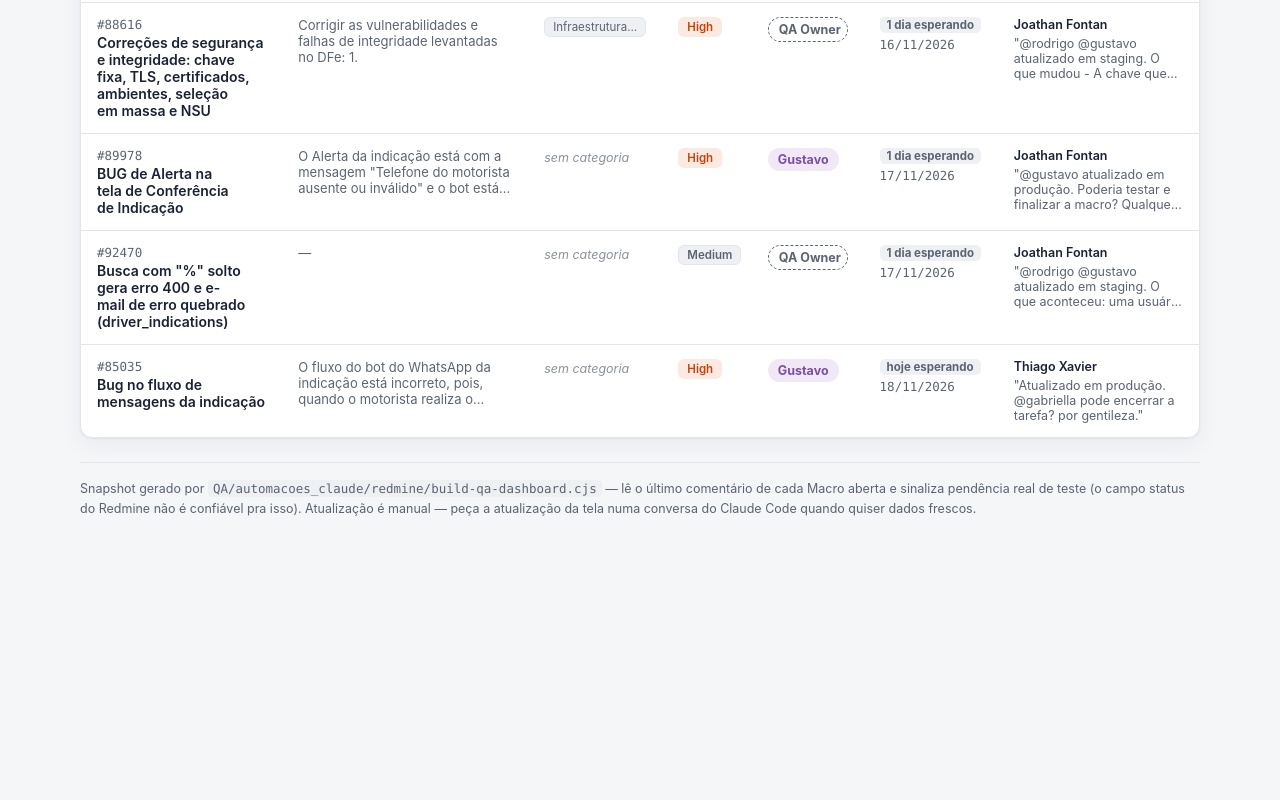
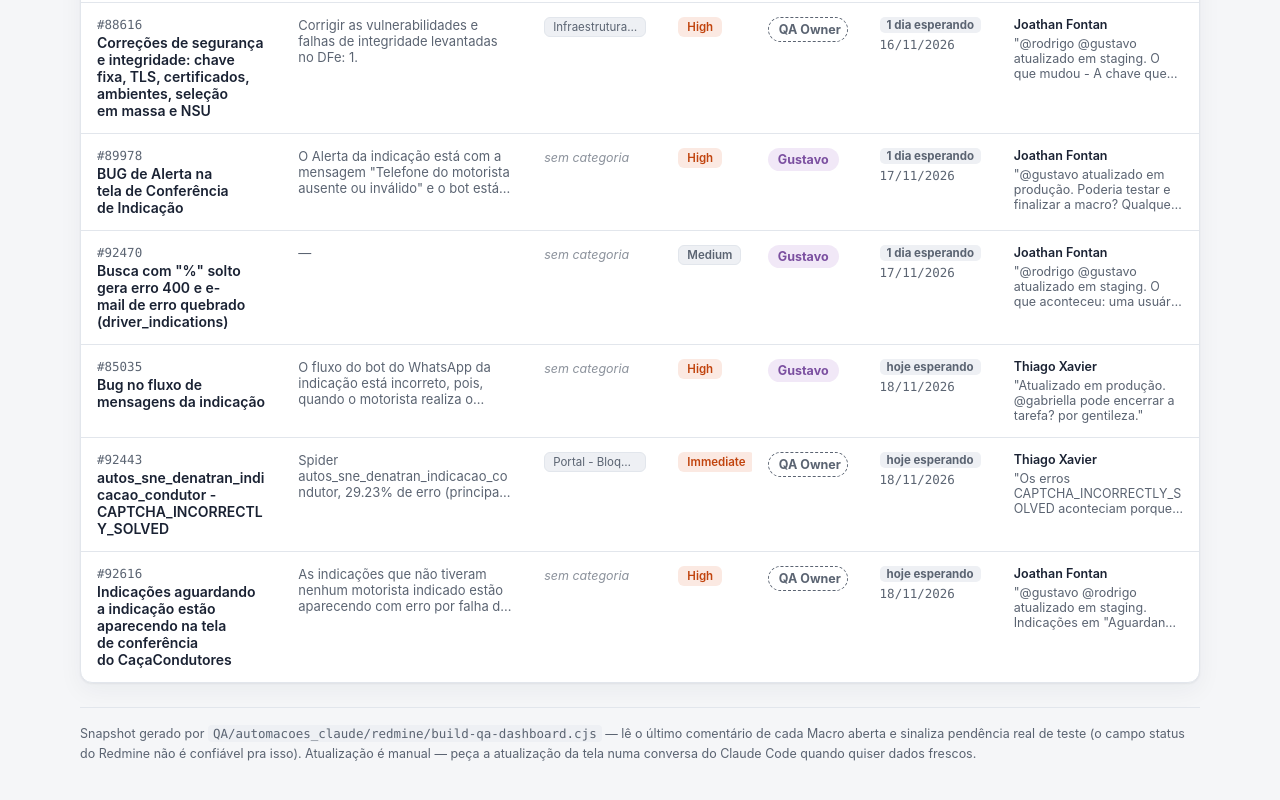
Before and after one commit to rodrigo-perissato-brobot/dashboard-qa, a plain HTML site: page index.html in a window 1280 px wide. Shown: the part 1000-1800 px from the top of the page. Before the commit the page ends 1583 px from the top, so only its background shows below. Drawn offline with Linux system fonts and the light colour scheme.

Commit message:
Atualizacao automatica 2026-11-18 15:24:36

```diff
--- a/index.html
+++ b/index.html
@@ -473,8 +473,8 @@
 
 <script>
   const DATA = {
-  "gerado_em": "2026-11-18T17:55:16.118Z",
-  "total": 10,
+  "gerado_em": "2026-11-18T18:25:18.704Z",
+  "total": 12,
   "rows": [
     {
       "id": 73585,
@@ -587,7 +587,7 @@
       "category": "",
       "priority": "medium",
       "status": "staging",
-      "alocado_a": "sem_dono",
+      "alocado_a": "gustavo",
       "data_comentario": "2026-11-17T18:07:16Z",
       "comentario_autor": "Joathan Fontan",
       "comentario_trecho": "@rodrigo @gustavo atualizado em staging. O que aconteceu: uma usuária colou a mensagem inteira de WhatsApp da notificação de multa no campo de busca das indicações de condutor. O texto tinha \"20%\" e a",
@@ -605,11 +605,37 @@
       "comentario_autor": "Thiago Xavier",
       "comentario_trecho": "Atualizado em produção. @gabriella pode encerrar a tarefa? por gentileza.",
       "link": "https://redmine.platform.brobot.com.br/issues/85035"
+    },
+    {
+      "id": 92443,
+      "task": "autos_sne_denatran_indicacao_condutor - CAPTCHA_INCORRECTLY_SOLVED",
+      "descricao": "Spider autos_sne_denatran_indicacao_condutor, 29.23% de erro (principal: PAGE_MALFUNCTION, 73.68%)",
+      "category": "Portal - Bloqueio de automação ou captcha",
+      "priority": "immediate",
+      "status": "staging",
+      "alocado_a": "sem_dono",
+      "data_comentario": "2026-11-18T18:07:03Z",
+      "comentario_autor": "Thiago Xavier",
+      "comentario_trecho": "Os erros CAPTCHA_INCORRECTLY_SOLVED aconteciam porque a spider autos_sne_denatran_indicacao_condutor usava só a Power Sistemas (SmartAPI) para resolver o hCaptcha do SNE. Quando o portal recusava o to",
+      "link": "https://redmine.platform.brobot.com.br/issues/92443"
+    },
+    {
+      "id": 92616,
+      "task": "Indicações aguardando a indicação estão aparecendo na tela de conferência do CaçaCondutores",
+      "descricao": "As indicações que não tiveram nenhum motorista indicado estão aparecendo com erro por falha de envio de ema...",
+      "category": "",
+      "priority": "high",
+      "status": "staging",
+      "alocado_a": "sem_dono",
+      "data_comentario": "2026-11-18T18:21:58Z",
+      "comentario_autor": "Joathan Fontan",
+      "comentario_trecho": "@gustavo @rodrigo atualizado em staging. Indicações em \"Aguardando Indicação\" (e as que o cliente optou por não indicar) deixam de gerar alerta de e-mail na Conferência. Os cerca de 3.150 alertas de \"",
+      "link": "https://redmine.platform.brobot.com.br/issues/92616"
     }
   ]
 };
   const FOLLOWUP_DATA = {
-  "gerado_em": "2026-11-18T17:55:49.953Z",
+  "gerado_em": "2026-11-18T18:25:54.465Z",
   "sprint_id": 77,
   "total": 21,
   "rows": [
```
